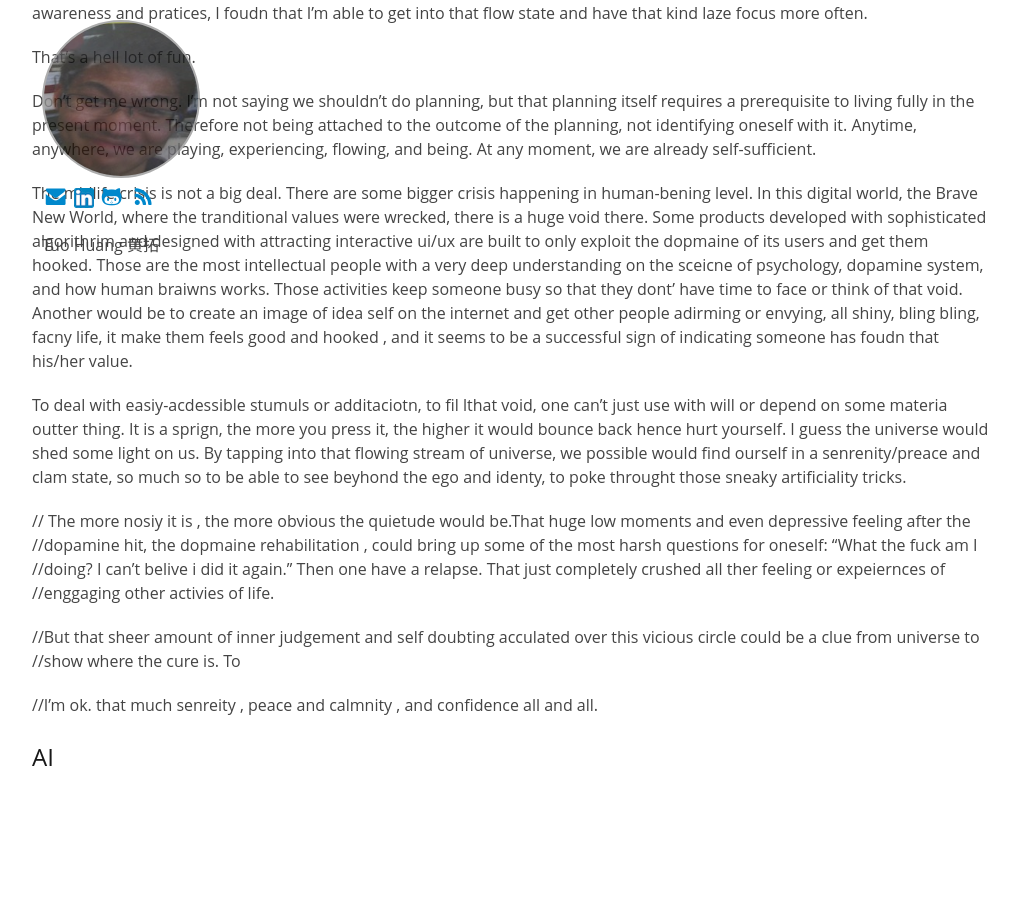
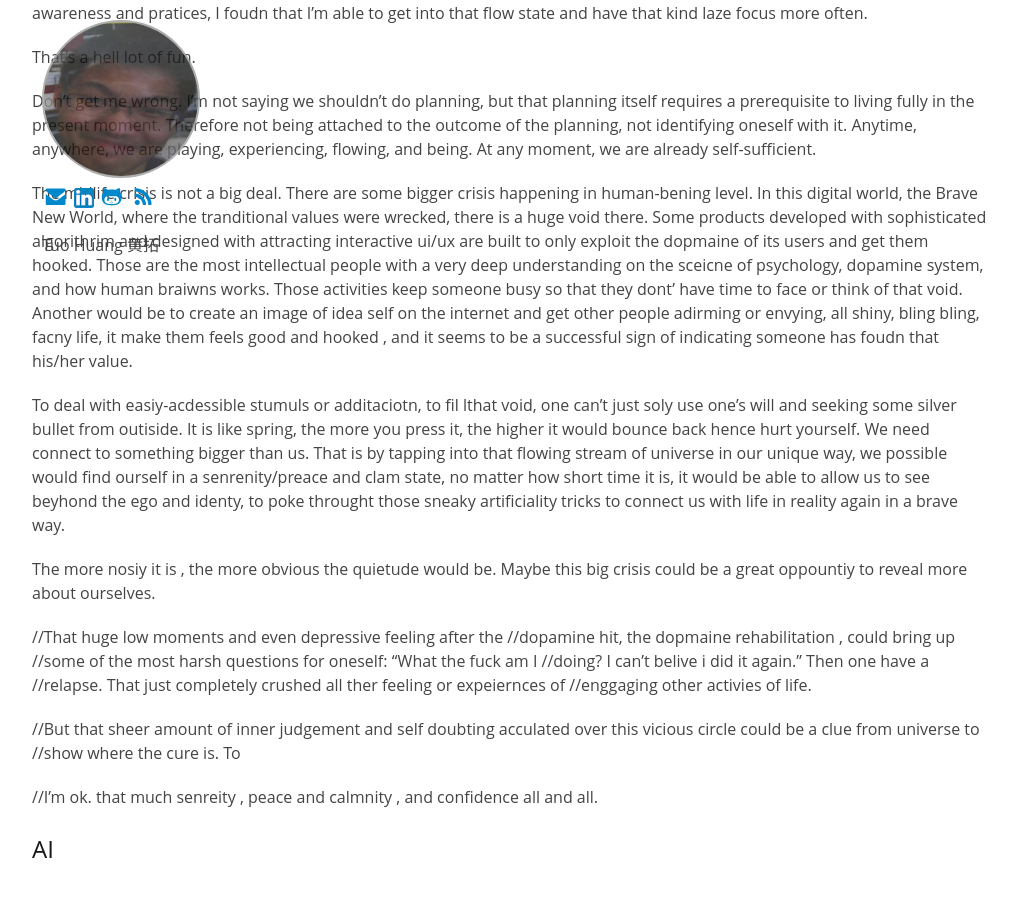
Before and after one commit to tuo/tuo.github.io, a Jekyll site: the page built from midlife crisis as programmer and AI.md, in a window 1280 px wide and 900 px high, scrolled down 6419 px. Shown: the top 897 px of the window, without its empty margins (128-1146 px from the left). Built offline with Jekyll 4.4.1, drawn with Linux system fonts in a browser that asks for light colours; our own code applies the rules of GitHub Pages for plain Markdown files; before the commit the page ends 7227 px from its top, so only the background shows below that.

Commit message:
commited

```diff
--- a/midlife crisis as programmer and AI.md
+++ b/midlife crisis as programmer and AI.md
@@ -154,9 +154,11 @@ Don't get me wrong. I'm not saying we shouldn't do planning, but that planning i
 
 The midlife crisis is not a big deal.  There are some bigger crisis happening in human-bening level. In this digital world, the Brave New World, where the tranditional values were wrecked,  there is a  huge void there. Some products developed with sophisticated algorithrim and  designed with attracting interactive ui/ux are built to only exploit the dopmaine of its users and get them hooked. Those are the most intellectual people with a very deep understanding on the sceicne of  psychology, dopamine system, and how human braiwns works. Those activities keep someone busy so that they dont' have time to face or think of that void. Another would be to create an image of idea self on the internet and get other people adirming or envying, all shiny, bling bling,  facny life,   it make them feels good and hooked , and it seems to be a successful sign of indicating someone has foudn that his/her value.
 
-To deal with easiy-acdessible stumuls or additaciotn, to fil lthat void, one can't just use with will or depend on some materia outter thing.  It is a sprign, the more you press it, the higher it would bounce back hence hurt yourself. I guess the universe would shed some light on us. By tapping into that flowing stream of universe, we possible would find ourself in a senrenity/preace and clam state, so much so to be able to see beyhond the ego and identy, to poke throught those sneaky artificiality tricks.
+To deal with easiy-acdessible stumuls or additaciotn, to fil lthat void, one can't just soly use one's will and seeking some silver bullet from outiside.  It is  like spring, the more you press it, the higher it would bounce back hence hurt yourself. We need connect to something bigger than us. That is  by tapping into that flowing stream of universe in our unique way, we possible would find ourself in a senrenity/preace and clam state, no matter how short time it is, it would be able to allow us to see beyhond the ego and identy, to poke throught those sneaky artificiality tricks to connect us with life in reality  again in  a brave way.
 
-// The more nosiy it is , the more obvious the quietude would be.That huge low moments and even depressive feeling after the //dopamine hit, the dopmaine rehabilitation , could bring up some of the most harsh questions for oneself: "What the fuck am I //doing? I can't belive i did it again."  Then one have a relapse. That just completely crushed all ther feeling or expeiernces of //enggaging other activies of life.
+The more nosiy it is , the more obvious the quietude would be. Maybe this big crisis could be a great oppountiy to reveal more about ourselves.
+
+//That huge low moments and even depressive feeling after the //dopamine hit, the dopmaine rehabilitation , could bring up //some of the most harsh questions for oneself: "What the fuck am I //doing? I can't belive i did it again."  Then one have a //relapse. That just completely crushed all ther feeling or expeiernces of //enggaging other activies of life.
 
 //But that sheer amount of inner judgement and self doubting acculated over this vicious circle could be a clue from universe  to //show where the cure is. To
 
```
